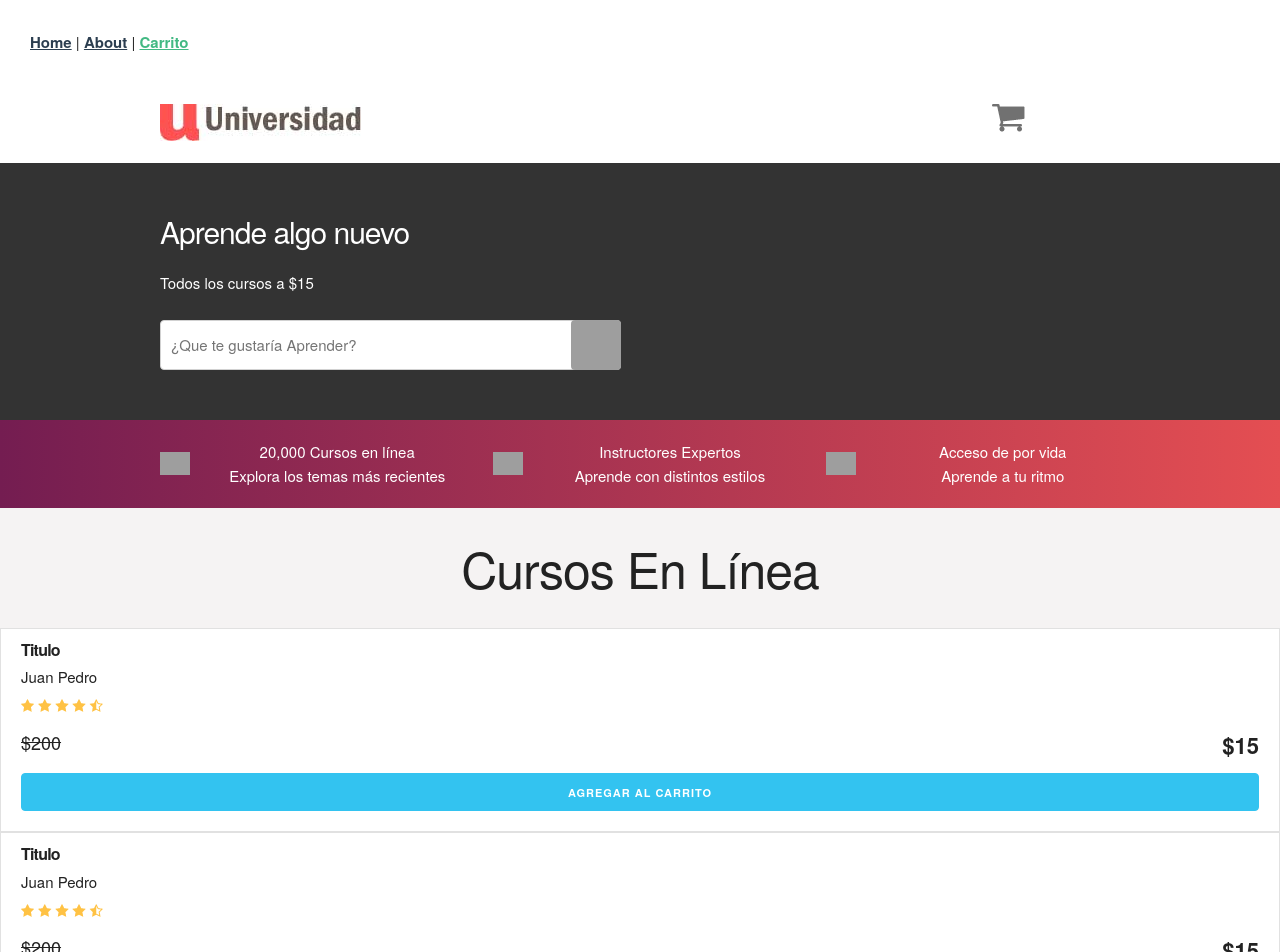
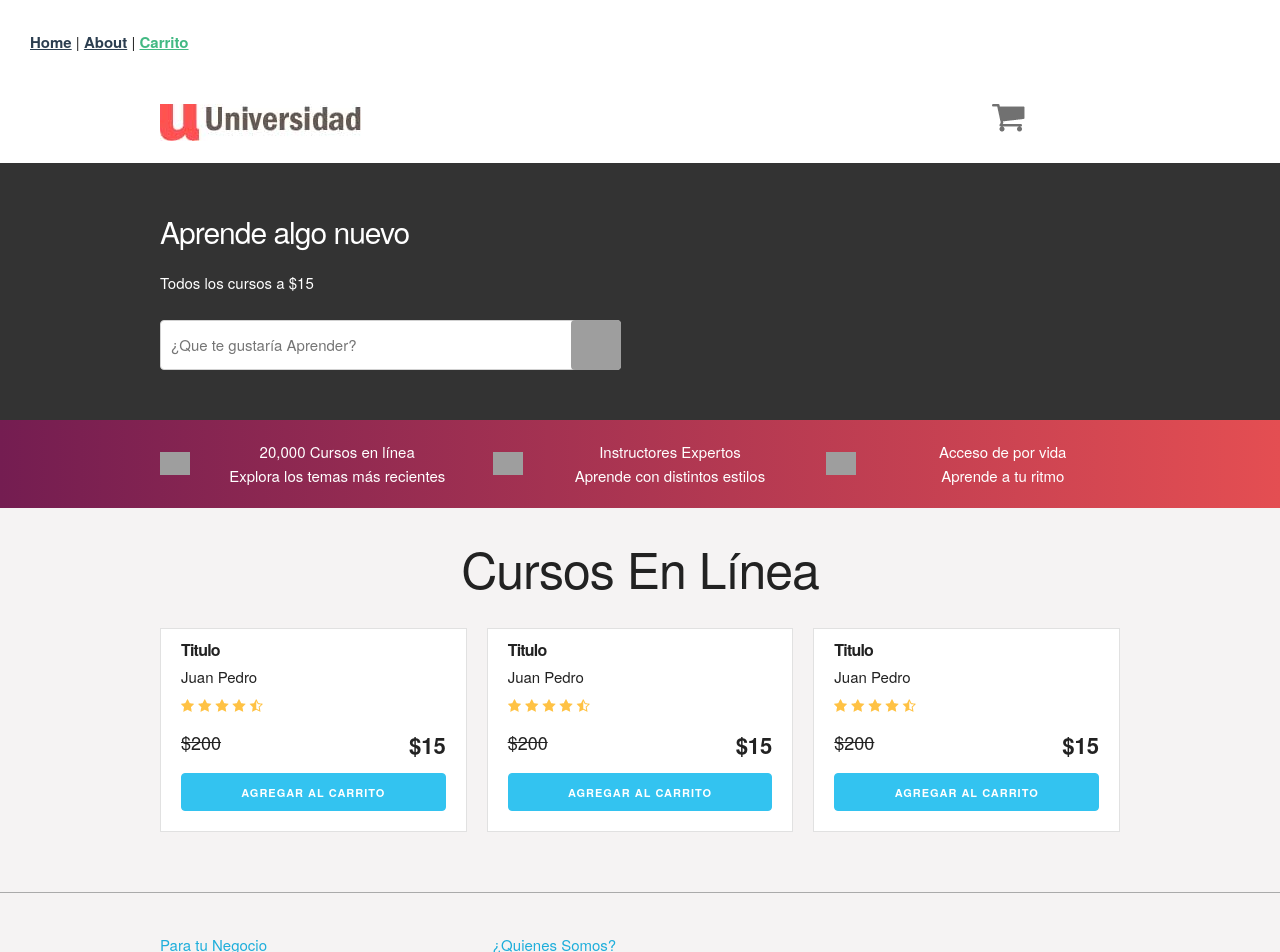
Before and after one commit to lopollodesign/prueba-vue, a Vue app: page /Carrito in a window 1280 px wide. Shown: the top 952 px of the page. Built offline with nearby package versions, Linux system fonts and the light colour scheme; grey boxes are pictures that could not be loaded.

Commit message:
Empiezo a crear las listas dentro del shoppingList y el carrito. Pongo los metodos con los nombres bien

```diff
--- a/src/components/CourseCard.vue
+++ b/src/components/CourseCard.vue
@@ -29,7 +29,7 @@ export default {
   },
   methods: {
     addCourse() {
-      this.$emit('add-this', this.title, this.id);
+      this.$emit('addCourse', this.title, this.id);
     },
   }
 }
--- a/src/components/ShoppingList.vue
+++ b/src/components/ShoppingList.vue
@@ -11,7 +11,9 @@
         <th></th>
       </tr>
       </thead>
-      <tbody></tbody>
+      <tbody>
+        {{ this.list }}
+      </tbody>
     </table>
 
     <a href="#" id="vaciar-carrito" class="button u-full-width">Vaciar Carrito</a>
@@ -21,5 +23,8 @@
 <script>
 export default {
   name: 'ShoppingList',
+  props: {
+      list: Array
+  },
 }
 </script>
--- a/src/views/Carrito.vue
+++ b/src/views/Carrito.vue
@@ -57,9 +57,13 @@
 
     <h1 id="encabezado" class="encabezado">Cursos En Línea</h1>
 
-    <CourseCard title="Titulo" :id="1" :price="200" :finalprice="15" v-on:add-this="addToList"/>
-    <CourseCard title="Titulo" :id="2" :price="200" :finalprice="15" v-on:add-this="addToList"/>
-    <CourseCard title="Titulo" :id="3" :price="200" :finalprice="15" v-on:add-this="addToList"/>
+    <div id="lista-cursos" class="container">
+      <div class="lista-cursos_list">
+        <CourseCard title="Titulo" :id="1" :price="200" :finalprice="15" @addCourse="addToList"/>
+        <CourseCard title="Titulo" :id="2" :price="200" :finalprice="15" @addCourse="addToList"/>
+        <CourseCard title="Titulo" :id="3" :price="200" :finalprice="15" @addCourse="addToList"/>
+      </div>
+    </div>
 
     <footer id="footer" class="footer">
       <div class="container">
@@ -95,9 +99,15 @@ export default {
     CourseCard,
     ShoppingList
   },
+  data() {
+    return {
+      list: []
+    }
+  },
   methods: {
     addToList(text, id) {
-      console.log('Has añadido el curso \'' + text + ' ' + id+ '\' ')
+      this.list.push({courseID: id, name: text})
+      console.log(this.list)
     },
   }
 }
```
